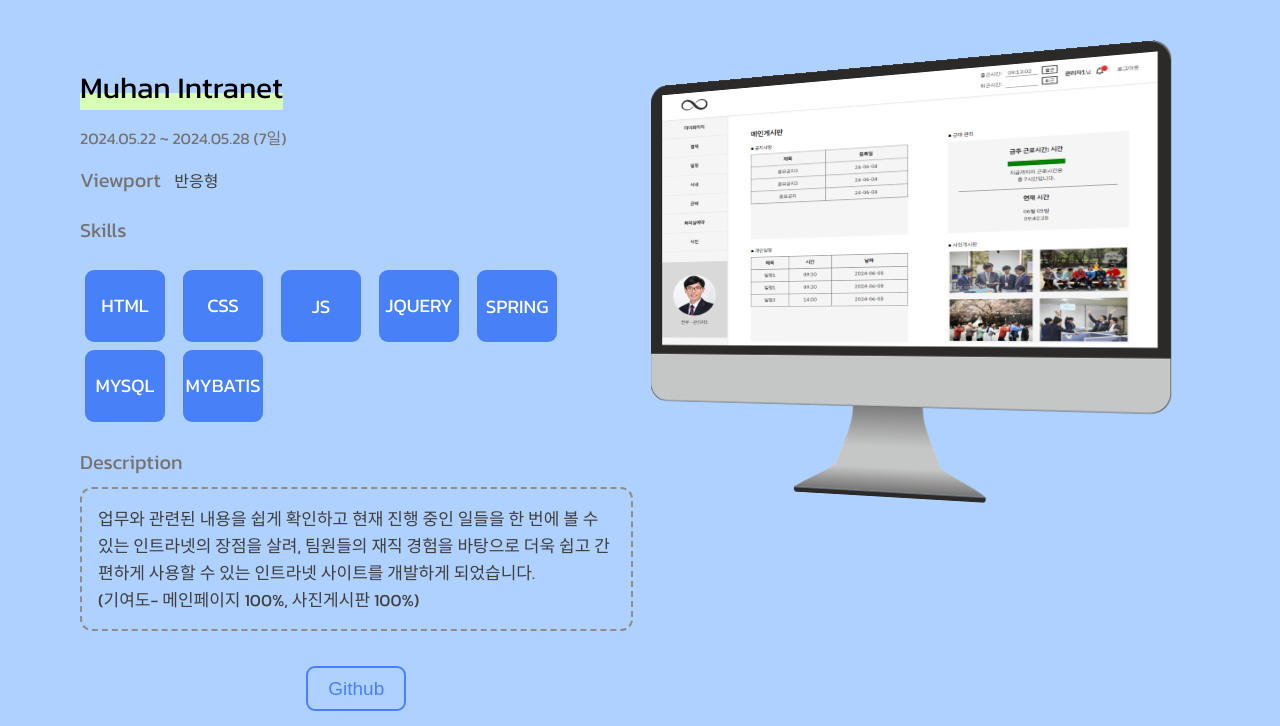
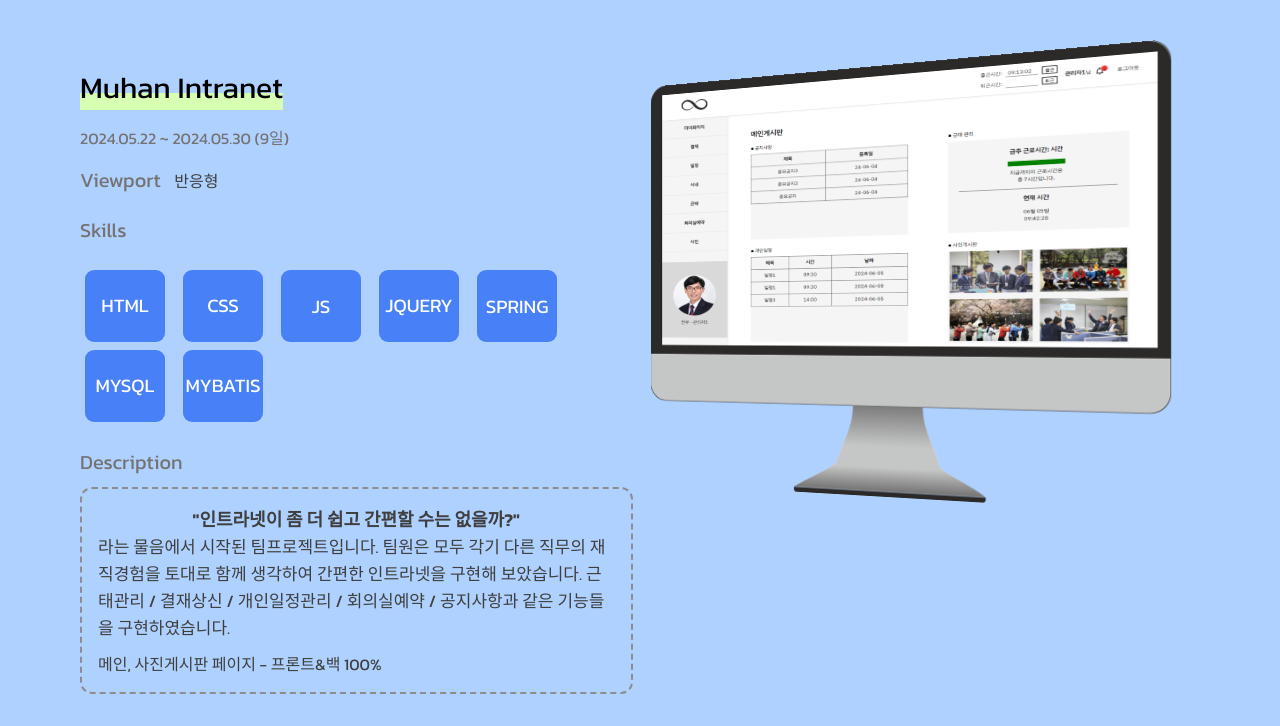
Before and after one commit to szoee/portfolio, a plain HTML site: page index.html in a window 1280 px wide. Shown: the part 2540-3266 px from the top of the page. Drawn offline with nearby package versions, Linux system fonts and the light colour scheme; animation ran at ten frames a second; some icons are missing; a web font is replaced by a local one.

Commit message:
수정
.

```diff
--- a/css/portfolio.css
+++ b/css/portfolio.css
@@ -726,6 +726,15 @@ canvas {
     font-size: 17px;
     color: #3f3f3f;
 }
+.big {
+    text-align: center;
+    font-size: 18px;
+    font-weight: 600;
+}
+.small {
+    font-size: 16px;
+    margin-top: 10px;
+}
 
 .inner3 {
     display: flex;
--- a/index.html
+++ b/index.html
@@ -123,7 +123,7 @@
             <div class="pot_box">
                 <div class="pot_sub_box">
                     <div class="pot_name"><span class="txt-bg3">Muhan Intranet</span></div>
-                    <div class="pot_date">2024.05.22 ~ 2024.05.28 (7일)</div>
+                    <div class="pot_date">2024.05.22 ~ 2024.05.30 (9일)</div>
                     <div class="sub1"><span class="pot_title">Viewport</span> 반응형 </div>
                     <div class="sub2">
                         <span class="pot_title">Skills</span>
@@ -140,8 +140,10 @@
                     <div class="sub3">
                         <span class="pot_title">Description</span>
                         <div class="sub3_dec">
-                            업무와 관련된 내용을 쉽게 확인하고 현재 진행 중인 일들을 한 번에 볼 수 있는 인트라넷의 장점을 살려, 팀원들의 재직 경험을 바탕으로 더욱 쉽고 간편하게 사용할 수 있는 인트라넷 사이트를 개발하게 되었습니다.<br>
-                            (기여도- 메인페이지 100%, 사진게시판 100%)
+                            <div class="big">"인트라넷이 좀 더 쉽고 간편할 수는 없을까?"</div>
+                            라는 물음에서 시작된 팀프로젝트입니다. 팀원은 모두 각기 다른 직무의 재직경험을 토대로 함께 생각하여 간편한 인트라넷을 구현해 보았습니다.
+                            근태관리 / 결재상신 / 개인일정관리 / 회의실예약 / 공지사항과 같은 기능들을 구현하였습니다.
+                            <div class="small">메인, 사진게시판 페이지 - 프론트&백 100% </div>
                         </div>
                     </div>
                     <div class="frame">
@@ -175,11 +177,15 @@
                     <div class="sub3">
                         <span class="pot_title">Description</span>
                         <div class="sub3_dec">
-                            에그드랍의 홈페이지를 디저트39 홈페이지와 합쳐 리뉴얼한 새로운 에그드랍 홈페이지입니다.  메인 페이지에서는 현재 진행 중인 이벤트와 다양한 메뉴를 소개하며, 특히 에그드랍의 대표 메뉴인 샌드위치 전 종류를 강조했습니다. 헤더의 메뉴 버튼을 클릭하면 아이템 리스트 페이지로 이동하며, 다양한 종류의 리스트를 확인할 수 있습니다. 각 아이템을 클릭하면 상세 페이지로 이동하여 더 자세한 이미지와 정보를 확인할 수 있도록 구성했습니다.
+                            에그드랍의 홈페이지를 디저트39 홈페이지와 합쳐 리뉴얼한 새로운 에그드랍 홈페이지입니다.<br>
+                            메인 페이지에서는 현재 진행 중인 이벤트와 다양한 메뉴를 소개하며, 특히 에그드랍의 대표 메뉴인 샌드위치 전 종류를 강조했습니다. <br>
+                            헤더의 메뉴 버튼을 클릭하면 아이템 리스트 페이지로 이동하며, 다양한 종류의 리스트를 확인할 수 있습니다.<br>
+                            각 아이템을 클릭하면 상세 페이지로 이동하여 더 자세한 이미지와 정보를 확인할 수 있도록 구성했습니다.
                         </div>
                     </div>
                     <div class="frame">
                     <a href="https://szoee.github.io/egg_drop/" target="_blank"><button class="custom-btn btn-15">Web</button></a>
+                    <a href="https://github.com/szoee/egg_drop" target="_blank"><button class="custom-btn btn-15">Github</button></a>
                     </div>
                 </div>
             </div>
```
